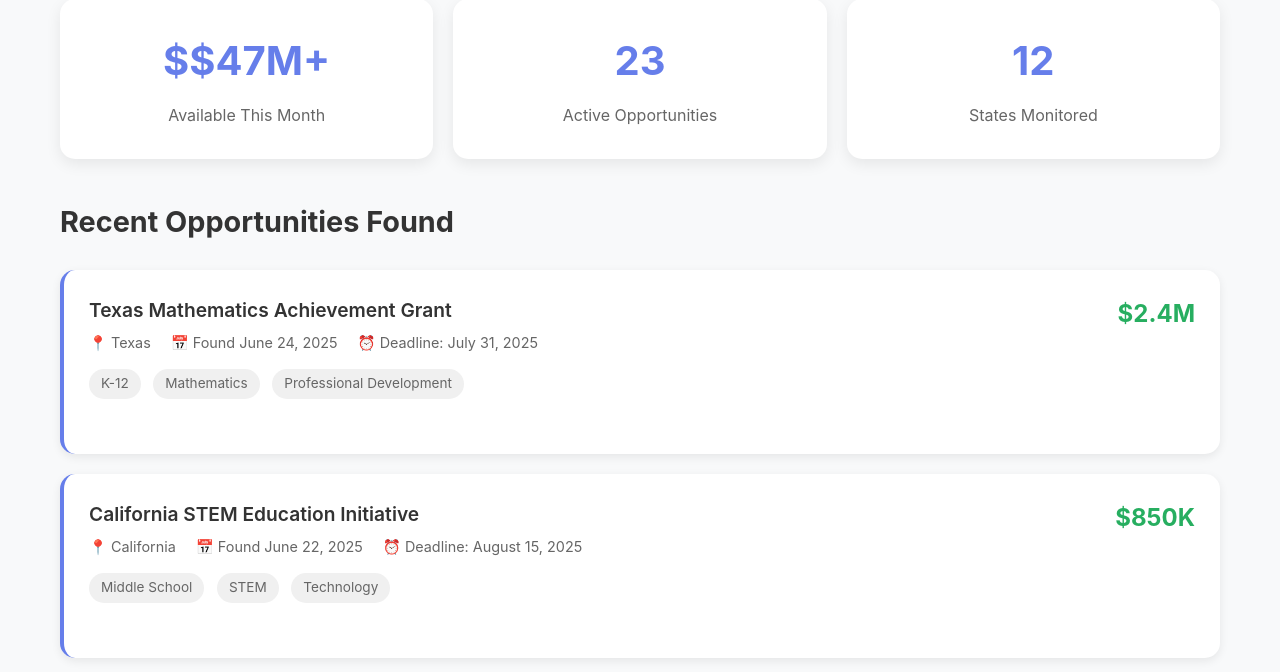
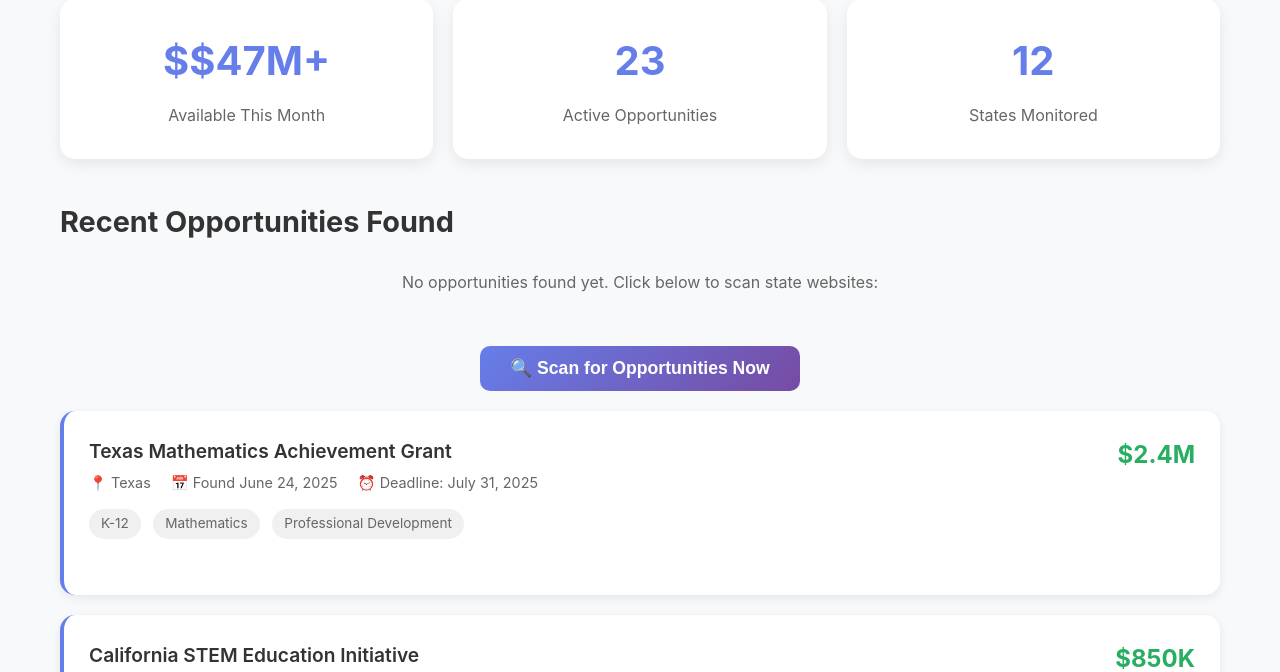
Before and after one commit to hwells4/doe-monitor, a Flask app: template templates/index.html in a window 1280 px wide. Shown: the part 326-998 px from the top of the page. Run offline with Flask 3, Linux system fonts and the light colour scheme; the template is opened without the code that fills it, so the values that code supplies are empty.

Commit message:
Add manual scraping functionality
- Add /api/scrape endpoint to manually trigger opportunity scanning
- Add "Scan for Opportunities" button when no data exists
- Fix display of real vs demo opportunities
- Improve initial user experience

🤖 Generated with [Claude Code](https://claude.ai/code)

Co-Authored-By: Claude <noreply@anthropic.com>

```diff
--- a/app.py
+++ b/app.py
@@ -199,6 +199,24 @@ def health_check():
         'database': check_database_health(),
         'scheduler': scheduler.running if scheduler else False
     })
+
+@app.route('/api/scrape', methods=['POST'])
+def manual_scrape():
+    """Manually trigger opportunity scraping"""
+    try:
+        # Check if this is the first run or manual trigger
+        new_opportunities = check_all_states()
+        return jsonify({
+            'success': True,
+            'message': f'Scraping complete. Found {len(new_opportunities)} new opportunities.',
+            'opportunities_found': len(new_opportunities)
+        })
+    except Exception as e:
+        logger.error(f"Manual scrape error: {str(e)}")
+        return jsonify({
+            'success': False,
+            'error': str(e)
+        }), 500
 
 # Helper functions
 def get_recent_opportunities():
--- a/static/js/app.js
+++ b/static/js/app.js
@@ -139,3 +139,37 @@ function updateStatCards(stats) {
 
 // Update stats every 5 minutes
 setInterval(updateStats, 300000);
+
+// Manual scrape function
+async function triggerScrape() {
+    const button = event.target;
+    const originalText = button.textContent;
+
+    try {
+        button.textContent = '⏳ Scanning state websites...';
+        button.disabled = true;
+
+        const response = await fetch('/api/scrape', {
+            method: 'POST',
+            headers: {
+                'Content-Type': 'application/json'
+            }
+        });
+
+        const data = await response.json();
+
+        if (data.success) {
+            alert(`Scan complete! Found ${data.opportunities_found} new opportunities.`);
+            // Reload page to show new opportunities
+            setTimeout(() => window.location.reload(), 1000);
+        } else {
+            alert('Error scanning websites. Please try again.');
+        }
+    } catch (error) {
+        console.error('Scrape error:', error);
+        alert('Error scanning websites. Please try again.');
+    } finally {
+        button.textContent = originalText;
+        button.disabled = false;
+    }
+}
--- a/templates/index.html
+++ b/templates/index.html
@@ -24,6 +24,14 @@
 
     <div class="recent-opportunities">
         <h3>Recent Opportunities Found</h3>
+        {% if opportunities|length == 0 %}
+        <div style="text-align: center; margin: 20px 0;">
+            <p style="color: #666; margin-bottom: 20px;">No opportunities found yet. Click below to scan state websites:</p>
+            <button onclick="triggerScrape()" class="submit-btn" style="width: auto; padding: 12px 30px;">
+                🔍 Scan for Opportunities Now
+            </button>
+        </div>
+        {% endif %}
 
         {% if opportunities %}
             {% for opp in opportunities %}
```
